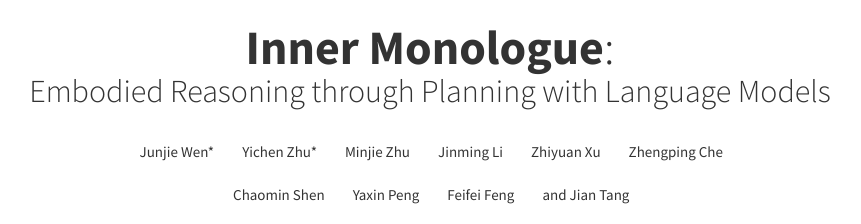
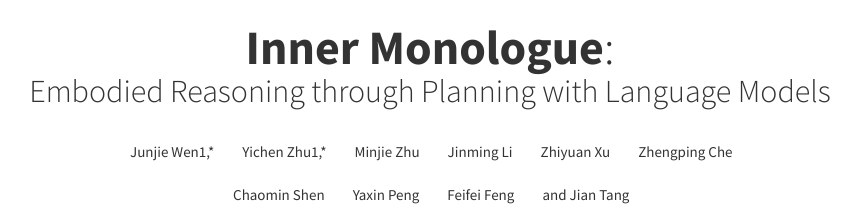
Before and after one commit to oci-robotics/oci-robotics.github.io, a plain HTML site: page index.html in a window 1280 px wide. Shown: the top 224 px of the page, without its empty margins (210-1071 px from the left). Drawn offline with nearby package versions, Linux system fonts and the light colour scheme; some packages are replaced by stand-ins of ours; a script that the page names is missing.

Commit message:
update name

```diff
--- a/index.html
+++ b/index.html
@@ -65,7 +65,7 @@
                <ul class="list-inline">
                 <br>
 
-<li>Junjie Wen*</li> <li>Yichen Zhu*</li> <li>Minjie Zhu</li> <li>Jinming Li</li> <li>Zhiyuan Xu</li>
+<li>Junjie Wen1,*</li> <li>Yichen Zhu1,*</li> <li>Minjie Zhu</li> <li>Jinming Li</li> <li>Zhiyuan Xu</li>
 <li>Zhengping Che</li> <br><br><li>Chaomin Shen</li> <li>Yaxin Peng</li> <li>Feifei Feng</li>
 <li>and Jian Tang</li>
 
```
